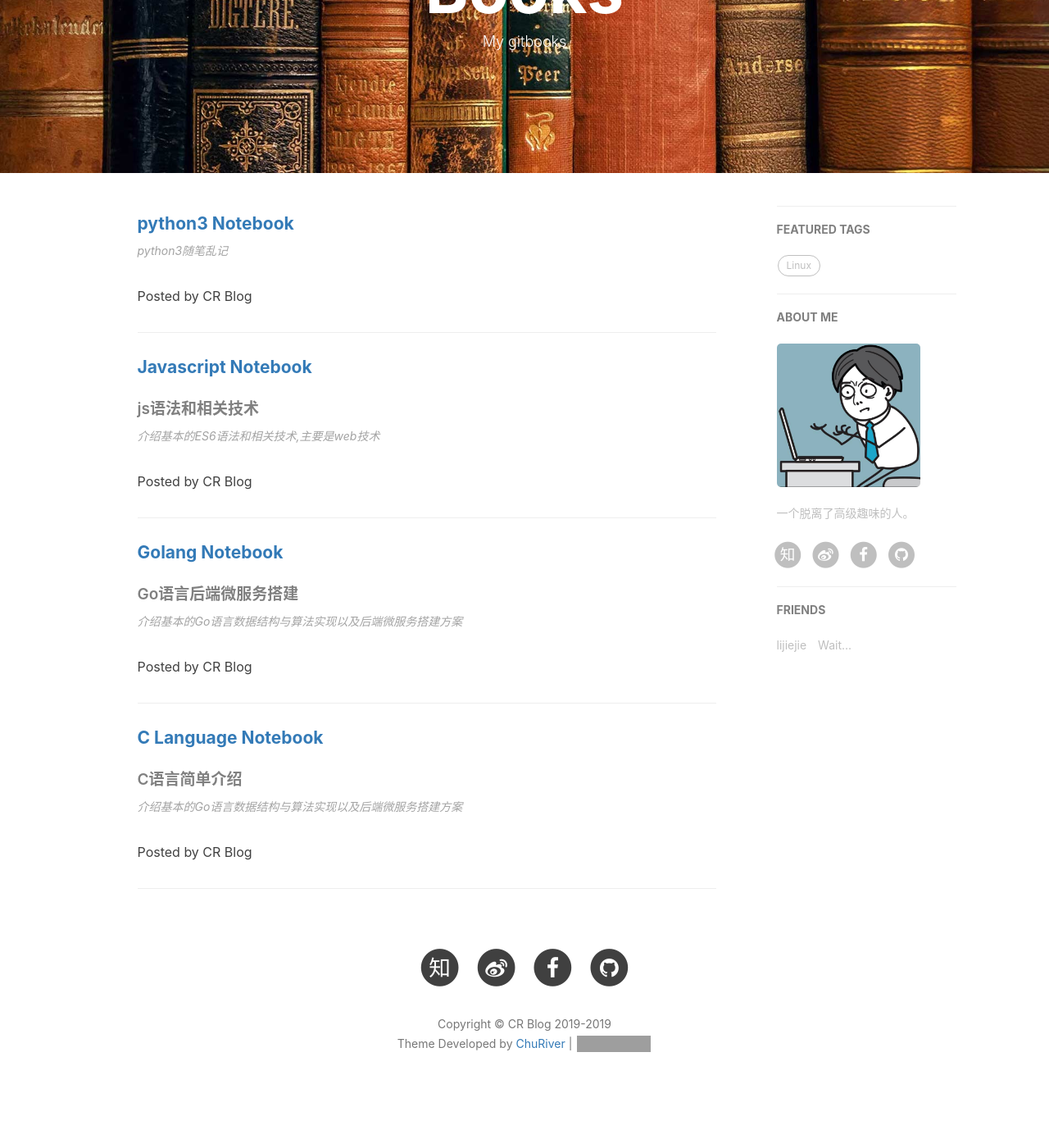
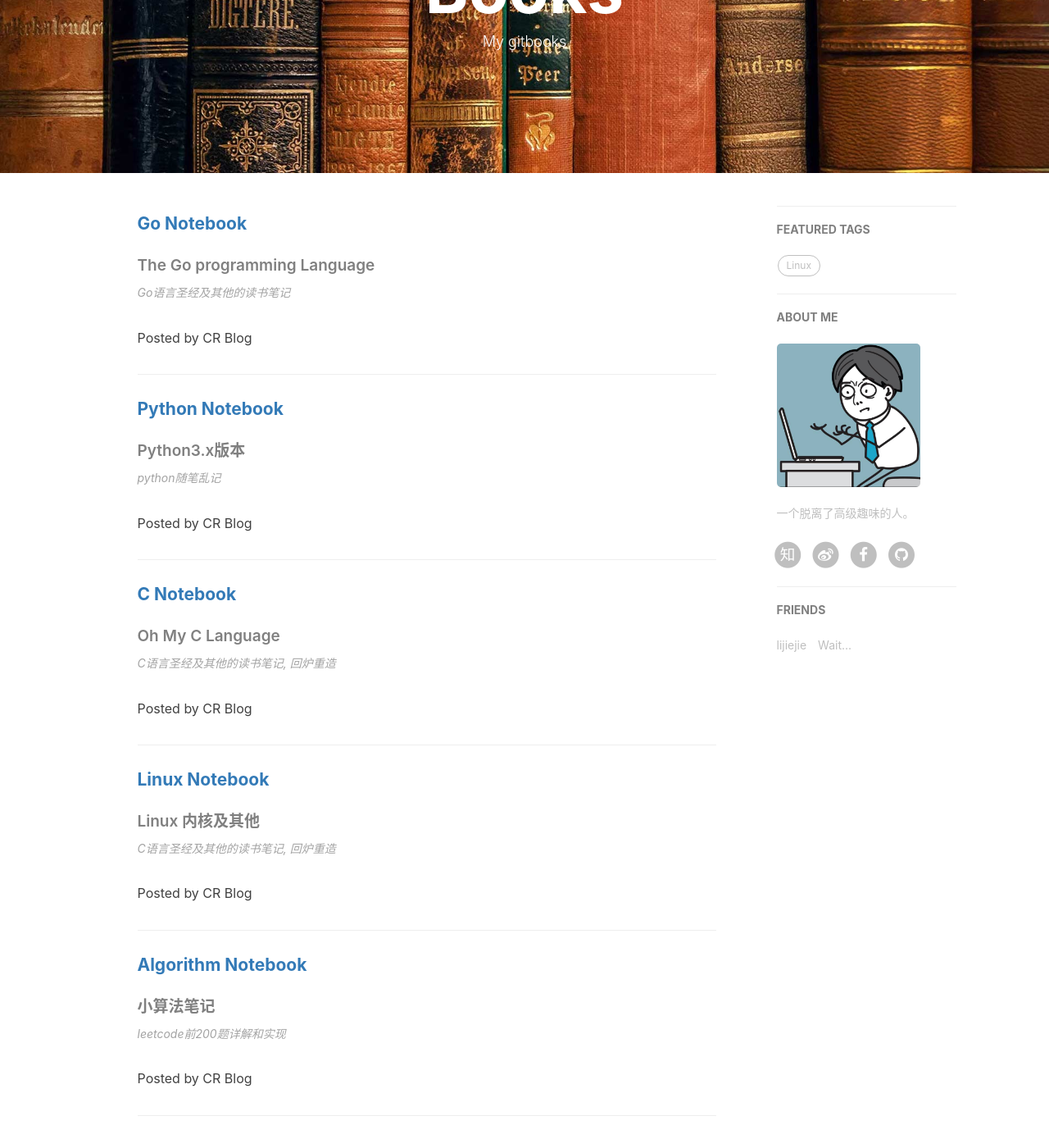
Before and after one commit to riverchu/riverchu.github.io, a Jekyll site: the page built from pages/books.html, in a window 1280 px wide and 1400 px high, scrolled down 207 px. Shown: the whole window at 82% size. Built offline with Jekyll 4.4.1, drawn with Linux system fonts in a browser that asks for light colours; nearby versions of some CDN libraries; comment, search, counter and statistics services are not loaded; before the commit the page ends 1584 px from its top, so only the background shows below that; grey boxes are pictures that could not be loaded.

Commit message:
update books.json

```diff
--- a/_data/books.json
+++ b/_data/books.json
@@ -1,24 +1,31 @@
 [{
-        "title": "python3 Notebook",
-        "url": "/TutorialForPython/",
-        "description": "python3随笔乱记"
+        "title": "Go Notebook",
+        "subtitle": "The Go programming Language",
+        "url": "/GoNote/",
+        "description": "Go语言圣经及其他的读书笔记"
     },
     {
-        "title": "Javascript Notebook",
-        "subtitle": "js语法和相关技术",
-        "url": "/TutorialForJavascript/",
-        "description": "介绍基本的ES6语法和相关技术,主要是web技术"
+        "title": "Python Notebook",
+        "subtitle": "Python3.x版本",
+        "url": "/PythonNote/",
+        "description": "python随笔乱记"
     },
     {
-        "title": "Golang Notebook",
-        "subtitle": "Go语言后端微服务搭建",
-        "url": "/TutorialForGoLang/",
-        "description": "介绍基本的Go语言数据结构与算法实现以及后端微服务搭建方案"
+        "title": "C Notebook",
+        "subtitle": "Oh My C Language",
+        "url": "/CNote/",
+        "description": "C语言圣经及其他的读书笔记, 回炉重造"
     },
     {
-        "title": "C Language Notebook",
-        "subtitle": "C语言简单介绍",
-        "url": "/TutorialForCLang/",
-        "description": "介绍基本的Go语言数据结构与算法实现以及后端微服务搭建方案"
-    }
+        "title": "Linux Notebook",
+        "subtitle": "Linux 内核及其他",
+        "url": "/LinuxNote/",
+        "description": "C语言圣经及其他的读书笔记, 回炉重造"
+    },
+    {
+        "title": "Algorithm Notebook",
+        "subtitle": "小算法笔记",
+        "url": "/AlgoNote/",
+        "description": "leetcode前200题详解和实现"
+    },
 ]
```
